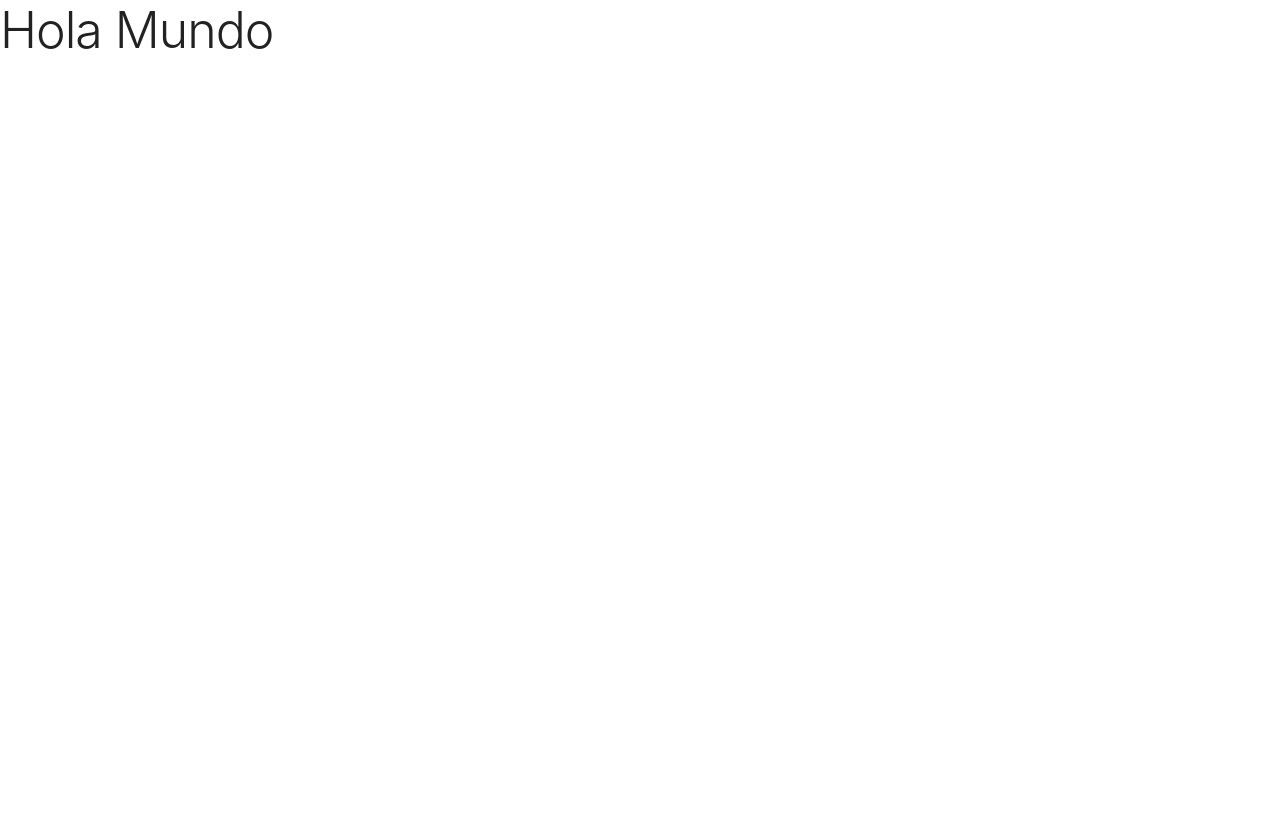
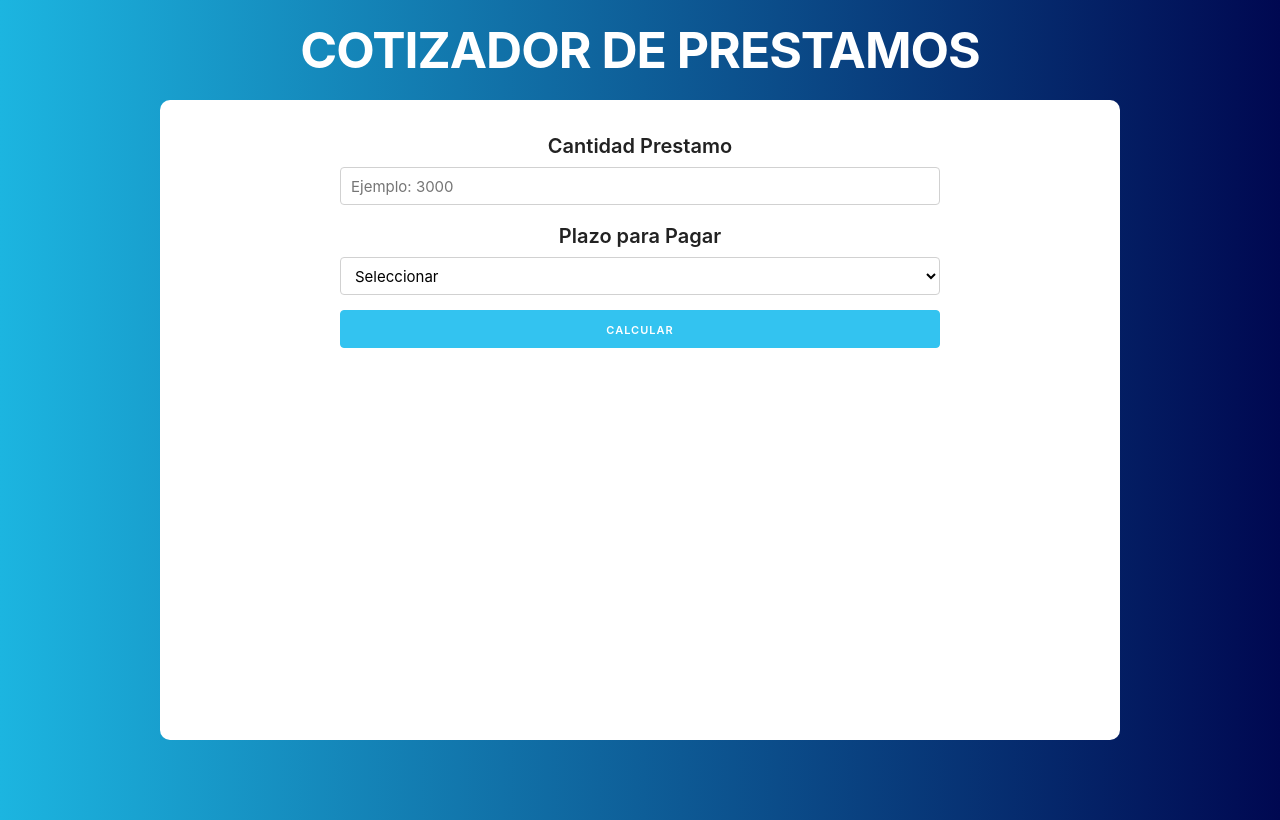
Before and after one commit to shinobiluis/Prestamos-React, a React (Create React App) app: page / in a window 1280 px wide. Built offline with nearby package versions, Linux system fonts and the light colour scheme.

Commit message:
Creamo un formulario

```diff
--- a/src/App.js
+++ b/src/App.js
@@ -1,10 +1,17 @@
-import React from 'react';
+import React, { Fragment } from 'react';
+import Header from './componentes/Header';
+import Formulario from './componentes/Formulario';
 
 function App() {
   return (
-    <div className="App">
-      <h1>Hola Mundo</h1>
-    </div>
+    <Fragment>
+      <Header
+        titulo="Cotizador de Prestamos"
+      ></Header>
+      <div className="container">
+        <Formulario/>
+      </div>
+    </Fragment>
   );
 }
 
--- /dev/null
+++ b/src/componentes/Formulario.js
@@ -0,0 +1,39 @@
+import React from 'react';
+
+const Formulario = () => {
+    return (
+        <form>
+          <div className="row">
+              <div>
+                  <label>Cantidad Prestamo</label>
+                  <input
+                      className="u-full-width"
+                      type="number"
+                      placeholder="Ejemplo: 3000"
+                  />
+              </div>
+              <div>
+                  <label>Plazo para Pagar</label>
+                  <select
+                      className="u-full-width"
+                  >
+                      <option value="">Seleccionar</option>
+                      <option value="3">3 meses</option>
+                      <option value="6">6 meses</option>
+                      <option value="12">12 meses</option>
+                      <option value="24">24 meses</option>
+                  </select>
+              </div>
+              <div>
+                  <input
+                      type="submit"
+                      value="Calcular"
+                      className="button-primary u-full-width"
+                  />
+              </div>
+          </div>
+        </form>
+     );
+}
+
+export default Formulario;
--- /dev/null
+++ b/src/componentes/Header.js
@@ -0,0 +1,11 @@
+import React, { Fragment } from 'react';
+
+const Header = ( {titulo} ) => {
+    return (
+        <Fragment>
+            <h1>{ titulo }</h1>
+        </Fragment>
+     );
+}
+
+export default Header;
--- a/src/index.css
+++ b/src/index.css
@@ -1,13 +1,61 @@
+html {
+  height: 100%;
+}
 body {
-  margin: 0;
-  font-family: -apple-system, BlinkMacSystemFont, 'Segoe UI', 'Roboto', 'Oxygen',
-    'Ubuntu', 'Cantarell', 'Fira Sans', 'Droid Sans', 'Helvetica Neue',
+  font-family: -apple-system, BlinkMacSystemFont, "Segoe UI", "Roboto", "Oxygen",
+    "Ubuntu", "Cantarell", "Fira Sans", "Droid Sans", "Helvetica Neue",
     sans-serif;
   -webkit-font-smoothing: antialiased;
   -moz-osx-font-smoothing: grayscale;
+  background: linear-gradient(90deg, #1CB5E0 0%, #000851 100%);
+  height: 100%;
+}
+h1 {
+  color: white;
+  text-transform: uppercase;
+  text-align: center;
+  margin-top: 2rem;
+  font-weight: bold;
+}
+.container {
+  background-color: white;
+  padding: 1rem;
+  border-radius: 1rem;
+  margin-top: 2rem;
+  height: 80vh;
 }
 
-code {
-  font-family: source-code-pro, Menlo, Monaco, Consolas, 'Courier New',
-    monospace;
+form, .mensajes {
+  padding: 2rem;
+  max-width: 600px;
+  margin: 0 auto;
 }
+.mensajes {
+  text-align: center;
+}
+.resultado {
+  border: 2px solid #00b0d7;
+  padding: 3rem 0;
+}
+form label {
+  text-align: center;
+  font-size: 2rem;
+}
+input[type="submit"]:disabled{
+  opacity: .2;
+  color: black;
+}
+
+.error {
+  background-color: white;
+  border:2px solid red;
+  padding: .5rem;
+  text-align: center;
+  color: red;
+  text-transform: uppercase;
+  max-width: 600px;
+  margin: 0 auto;
+}
+.resultado p {
+  margin: 0;
+}
```
